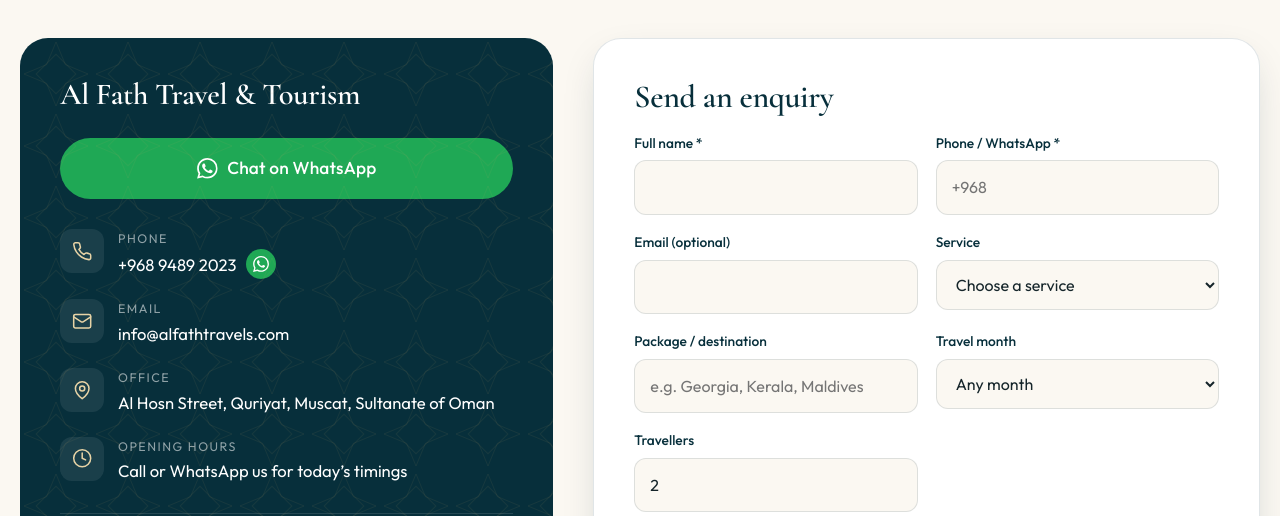
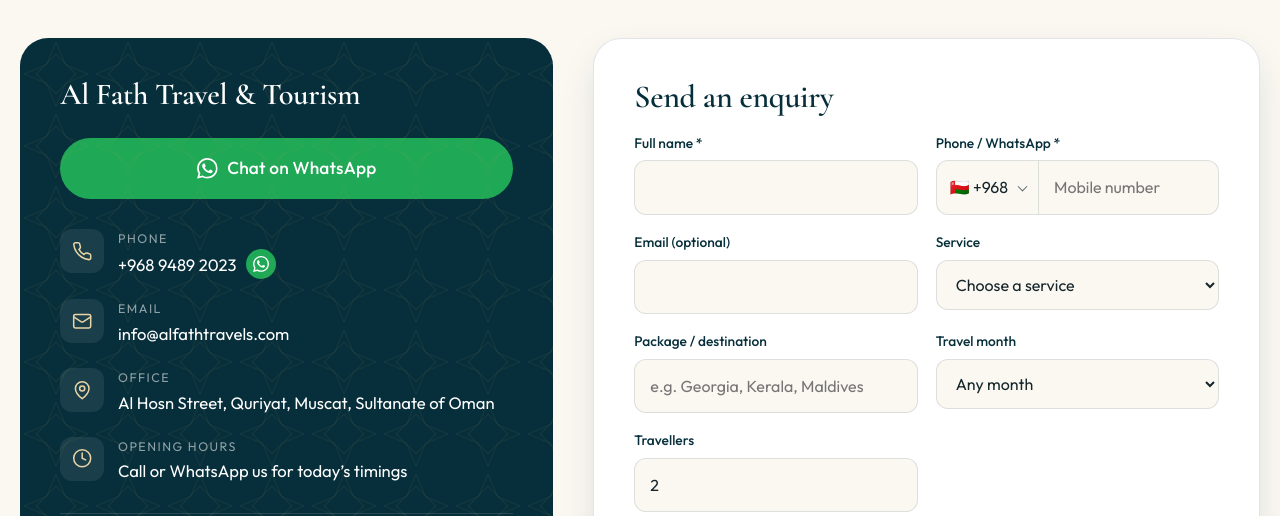
Before and after one commit to rashidmohmednk-ai/alfath-travels, a plain HTML site: page index.html in a window 1280 px wide. Shown: the part 11100-11616 px from the top of the page. Drawn offline with nearby package versions, Linux system fonts and the light colour scheme.

Commit message:
Add country code selector to phone fields
Phone fields in the enquiry and medical forms now have a dropdown with
all country dialling codes (Oman pre-selected, GCC and India listed
first). Country names follow the page language, and the submitted phone
number includes the selected code.

Co-Authored-By: Claude Opus 5.5 <noreply@anthropic.com>
Claude-Session: https://claude.ai/code/session_01RKHXH4zVi7pfB55WxFspAF

```diff
--- /dev/null
+++ b/countries.js
@@ -0,0 +1,36 @@
+/* ==========================================================================
+   countries.js — international dialling codes for the phone fields.
+   [ISO country code, dialling code]. Country names are shown in English or
+   Arabic automatically by the browser (Intl.DisplayNames).
+   TOP = countries listed first (edit freely). DEFAULT = pre-selected country.
+   ========================================================================== */
+window.COUNTRY_CODES = {
+  DEFAULT: "OM",
+  TOP: ["OM", "AE", "SA", "QA", "KW", "BH", "IN", "PK", "BD", "LK", "EG", "GB"],
+  LIST: [
+    ["AF","93"],["AL","355"],["DZ","213"],["AS","1684"],["AD","376"],["AO","244"],["AI","1264"],["AG","1268"],["AR","54"],["AM","374"],
+    ["AW","297"],["AU","61"],["AT","43"],["AZ","994"],["BS","1242"],["BH","973"],["BD","880"],["BB","1246"],["BY","375"],["BE","32"],
+    ["BZ","501"],["BJ","229"],["BM","1441"],["BT","975"],["BO","591"],["BA","387"],["BW","267"],["BR","55"],["IO","246"],["VG","1284"],
+    ["BN","673"],["BG","359"],["BF","226"],["BI","257"],["KH","855"],["CM","237"],["CA","1"],["CV","238"],["KY","1345"],["CF","236"],
+    ["TD","235"],["CL","56"],["CN","86"],["CO","57"],["KM","269"],["CG","242"],["CD","243"],["CK","682"],["CR","506"],["CI","225"],
+    ["HR","385"],["CU","53"],["CW","599"],["CY","357"],["CZ","420"],["DK","45"],["DJ","253"],["DM","1767"],["DO","1809"],["EC","593"],
+    ["EG","20"],["SV","503"],["GQ","240"],["ER","291"],["EE","372"],["SZ","268"],["ET","251"],["FK","500"],["FO","298"],["FJ","679"],
+    ["FI","358"],["FR","33"],["GF","594"],["PF","689"],["GA","241"],["GM","220"],["GE","995"],["DE","49"],["GH","233"],["GI","350"],
+    ["GR","30"],["GL","299"],["GD","1473"],["GP","590"],["GU","1671"],["GT","502"],["GG","44"],["GN","224"],["GW","245"],["GY","592"],
+    ["HT","509"],["HN","504"],["HK","852"],["HU","36"],["IS","354"],["IN","91"],["ID","62"],["IR","98"],["IQ","964"],["IE","353"],
+    ["IM","44"],["IT","39"],["JM","1876"],["JP","81"],["JE","44"],["JO","962"],["KZ","7"],["KE","254"],["KI","686"],["XK","383"],
+    ["KW","965"],["KG","996"],["LA","856"],["LV","371"],["LB","961"],["LS","266"],["LR","231"],["LY","218"],["LI","423"],["LT","370"],
+    ["LU","352"],["MO","853"],["MG","261"],["MW","265"],["MY","60"],["MV","960"],["ML","223"],["MT","356"],["MH","692"],["MQ","596"],
+    ["MR","222"],["MU","230"],["YT","262"],["MX","52"],["FM","691"],["MD","373"],["MC","377"],["MN","976"],["ME","382"],["MS","1664"],
+    ["MA","212"],["MZ","258"],["MM","95"],["NA","264"],["NR","674"],["NP","977"],["NL","31"],["NC","687"],["NZ","64"],["NI","505"],
+    ["NE","227"],["NG","234"],["NU","683"],["KP","850"],["MK","389"],["MP","1670"],["NO","47"],["OM","968"],["PK","92"],["PW","680"],
+    ["PS","970"],["PA","507"],["PG","675"],["PY","595"],["PE","51"],["PH","63"],["PL","48"],["PT","351"],["PR","1787"],["QA","974"],
+    ["RE","262"],["RO","40"],["RU","7"],["RW","250"],["BL","590"],["SH","290"],["KN","1869"],["LC","1758"],["MF","590"],["PM","508"],
+    ["VC","1784"],["WS","685"],["SM","378"],["ST","239"],["SA","966"],["SN","221"],["RS","381"],["SC","248"],["SL","232"],["SG","65"],
+    ["SX","1721"],["SK","421"],["SI","386"],["SB","677"],["SO","252"],["ZA","27"],["KR","82"],["SS","211"],["ES","34"],["LK","94"],
+    ["SD","249"],["SR","597"],["SE","46"],["CH","41"],["SY","963"],["TW","886"],["TJ","992"],["TZ","255"],["TH","66"],["TL","670"],
+    ["TG","228"],["TK","690"],["TO","676"],["TT","1868"],["TN","216"],["TR","90"],["TM","993"],["TC","1649"],["TV","688"],["VI","1340"],
+    ["UG","256"],["UA","380"],["AE","971"],["GB","44"],["US","1"],["UY","598"],["UZ","998"],["VU","678"],["VA","379"],["VE","58"],
+    ["VN","84"],["WF","681"],["YE","967"],["ZM","260"],["ZW","263"]
+  ]
+};
--- a/i18n.js
+++ b/i18n.js
@@ -172,6 +172,10 @@ window.I18N = {
     "f.name": "Full name",
     "f.phone": "Phone / WhatsApp",
     "f.email": "Email (optional)",
+    "f.cc": "Country code",
+    "f.ccTop": "Most used",
+    "f.ccAll": "All countries",
+    "f.phonePh": "Mobile number",
     "f.service": "Service",
     "f.package": "Package / destination",
     "f.packagePh": "e.g. Georgia, Kerala, Maldives",
@@ -401,6 +405,10 @@ window.I18N = {
     "f.name": "الاسم الكامل",
     "f.phone": "الهاتف / واتساب",
     "f.email": "البريد الإلكتروني (اختياري)",
+    "f.cc": "رمز الدولة",
+    "f.ccTop": "الأكثر استخداماً",
+    "f.ccAll": "جميع الدول",
+    "f.phonePh": "رقم الجوال",
     "f.service": "الخدمة",
     "f.package": "البرنامج / الوجهة",
     "f.packagePh": "مثال: جورجيا، كيرلا، المالديف",
--- a/index.html
+++ b/index.html
@@ -459,7 +459,7 @@
             <input type="text" name="_honey" class="hp" tabindex="-1" autocomplete="off" aria-hidden="true">
             <div class="form-grid">
               <div class="field"><label for="f-name"><span data-i18n="f.name">Full name</span> *</label><input id="f-name" name="name" required autocomplete="name"></div>
-              <div class="field"><label for="f-phone"><span data-i18n="f.phone">Phone / WhatsApp</span> *</label><input id="f-phone" name="phone" type="tel" required autocomplete="tel" dir="ltr" placeholder="+968"></div>
+              <div class="field"><label for="f-phone"><span data-i18n="f.phone">Phone / WhatsApp</span> *</label><div class="phone-field" dir="ltr"><span class="cc-wrap"><span class="cc-label" aria-hidden="true"></span><select name="country_code" class="js-cc" data-i18n-aria="f.cc" aria-label="Country code"></select></span><input id="f-phone" name="phone" type="tel" required autocomplete="tel-national" inputmode="tel" data-i18n-ph="f.phonePh" placeholder="Mobile number"></div></div>
               <div class="field"><label for="f-email" data-i18n="f.email">Email (optional)</label><input id="f-email" name="email" type="email" autocomplete="email" dir="ltr"></div>
               <div class="field"><label for="f-service" data-i18n="f.service">Service</label><select id="f-service" name="service"></select></div>
               <div class="field"><label for="f-package" data-i18n="f.package">Package / destination</label><input id="f-package" name="package" data-i18n-ph="f.packagePh" placeholder="e.g. Georgia, Kerala, Maldives"></div>
@@ -557,6 +557,7 @@
 
 <script src="i18n.js"></script>
 <script src="data.js"></script>
+<script src="countries.js"></script>
 <script src="script.js"></script>
 </body>
 </html>
--- a/script.js
+++ b/script.js
@@ -25,6 +25,25 @@
   const img = (key, w, h) => `https://images.unsplash.com/${IMG[key] || key}?auto=format&fit=crop&w=${w}${h ? "&h=" + h : ""}&q=70`;
   const srcset = (key, ws, ratio) => ws.map((w) => `${img(key, w, ratio ? Math.round(w * ratio) : 0)} ${w}w`).join(", ");
   const siteName = () => (lang === "ar" ? S.nameAr : S.name);
+
+  /* ---------- Country codes (phone fields) ---------- */
+  const CC = window.COUNTRY_CODES;
+  const flag = (iso) => iso.replace(/./g, (c) => String.fromCodePoint(127397 + c.charCodeAt(0)));
+  function fillCC(sel) {
+    if (!sel || !CC) return;
+    let names; try { names = new Intl.DisplayNames([lang], { type: "region" }); } catch (e) { names = null; }
+    const nm = (iso) => { try { return (names && names.of(iso)) || iso; } catch (e) { return iso; } };
+    const opt = ([iso, code]) => `<option value="${iso}" data-code="+${code}">${flag(iso)} ${esc(nm(iso))} (+${code})</option>`;
+    const byIso = Object.fromEntries(CC.LIST.map((r) => [r[0], r]));
+    const top = CC.TOP.filter((i) => byIso[i]).map((i) => byIso[i]);
+    const all = CC.LIST.slice().sort((a, b) => nm(a[0]).localeCompare(nm(b[0]), lang));
+    const cur = sel.value || CC.DEFAULT;
+    sel.innerHTML = `<optgroup label="${esc(t("f.ccTop"))}">${top.map(opt).join("")}</optgroup><optgroup label="${esc(t("f.ccAll"))}">${all.map(opt).join("")}</optgroup>`;
+    sel.value = cur;
+    const upd = () => { const o = sel.selectedOptions[0]; sel.previousElementSibling.textContent = o ? flag(sel.value) + " " + o.dataset.code : ""; };
+    if (!sel.dataset.bound) { sel.addEventListener("change", upd); sel.dataset.bound = "1"; }
+    upd();
+  }
 
   /* ---------- WhatsApp ---------- */
   function waLink(ctx) {
@@ -79,6 +98,8 @@
     const svcSel = $("#f-service"), cur = svcSel.value;
     svcSel.innerHTML = `<option value="">${esc(t("f.selectService"))}</option>` + window.SERVICES.map((s) => `<option value="${s.id}">${esc(L(s.title))}</option>`).join("");
     svcSel.value = cur;
+
+    $$(".js-cc").forEach(fillCC);
 
     // destinations datalist
     const dests = new Set();
@@ -253,7 +274,7 @@
           <div class="form-grid">
             <div class="field"><label for="m-name">${esc(t("med.patient"))} *</label><input id="m-name" name="patient_name" required></div>
             <div class="field"><label for="m-age">${esc(t("med.age"))}</label><input id="m-age" name="patient_age" type="number" min="0" max="120" inputmode="numeric"></div>
-            <div class="field"><label for="m-phone">${esc(t("f.phone"))} *</label><input id="m-phone" name="phone" type="tel" required dir="ltr" placeholder="+968" autocomplete="tel"></div>
+            <div class="field"><label for="m-phone">${esc(t("f.phone"))} *</label><div class="phone-field" dir="ltr"><span class="cc-wrap"><span class="cc-label" aria-hidden="true"></span><select name="country_code" class="js-cc" aria-label="${esc(t("f.cc"))}"></select></span><input id="m-phone" name="phone" type="tel" required autocomplete="tel-national" inputmode="tel" placeholder="${esc(t("f.phonePh"))}"></div></div>
             <div class="field"><label for="m-email">${esc(t("f.email"))}</label><input id="m-email" name="email" type="email" dir="ltr" autocomplete="email"></div>
             <div class="field full"><label for="m-cond">${esc(t("med.condition"))} *</label><textarea id="m-cond" name="condition" required style="min-height:90px"></textarea></div>
             <div class="field"><label for="m-city">${esc(t("med.city"))}</label><select id="m-city" name="preferred_city"><option value="">${esc(t("med.cityAny"))}</option>${cities.map((c) => `<option value="${esc(c[0])}">${esc(L(c))}</option>`).join("")}</select></div>
@@ -268,6 +289,7 @@
         </form>
       </div>`, true);
     const f = $("#medForm");
+    fillCC($(".js-cc", f));
     f.addEventListener("submit", (e) => submitForm(e, f, "medical"));
   }
 
@@ -402,6 +424,12 @@
     $$("[aria-invalid]", form).forEach((el) => el.removeAttribute("aria-invalid"));
 
     const data = new FormData(form);
+    const ccSel = $(".js-cc", form);
+    if (ccSel) {
+      const o = ccSel.selectedOptions[0], num = String(data.get("phone") || "").trim();
+      data.set("phone", num.startsWith("+") ? num : `${o ? o.dataset.code : ""} ${num.replace(/^0+/, "")}`.trim());
+      data.delete("country_code");
+    }
     const who = data.get("name") || data.get("patient_name") || "";
     let label;
     if (kind === "medical") label = "Medical tourism" + (data.get("programme") ? " – " + data.get("programme") : "");
@@ -437,7 +465,7 @@
       const json = await res.json().catch(() => ({}));
       if (!res.ok || String(json.success) === "false") throw new Error(json.message || "Failed");
       msg.className = "form-msg ok"; msg.textContent = t("f.ok");
-      form.reset(); applyText();
+      form.reset(); $$(".js-cc", form).forEach((x) => (x.value = CC.DEFAULT)); applyText();
     } catch (err) {
       const body = Array.from(data.entries()).filter(([k]) => !k.startsWith("_")).map(([k, v]) => `${k}: ${v}`).join("\n");
       msg.className = "form-msg err";
--- a/style.css
+++ b/style.css
@@ -458,6 +458,13 @@ html[lang="ar"] .ct-list small { letter-spacing: 0; font-size: .88rem; }
   transition: border-color .3s, box-shadow .3s, background .3s; font-size: 1rem;
 }
 .field textarea { min-height: 120px; resize: vertical; }
+.phone-field { display: flex; border: 1.5px solid var(--line); border-radius: 12px; background: var(--ivory); transition: border-color .3s, box-shadow .3s, background .3s; }
+.phone-field:focus-within { border-color: var(--teal); background: #fff; box-shadow: 0 0 0 4px rgba(14, 116, 142, .12); }
+.field .phone-field input { border: 0; background: transparent; box-shadow: none; min-width: 0; flex: 1; text-align: left; }
+.cc-wrap { position: relative; flex: none; display: flex; align-items: center; border-right: 1.5px solid var(--line); }
+.cc-label { display: flex; align-items: center; gap: 6px; padding: 0 30px 0 13px; white-space: nowrap; font-size: 1rem; color: var(--ink); }
+.cc-wrap::after { content: ""; position: absolute; right: 12px; top: 50%; width: 7px; height: 7px; border-right: 1.5px solid var(--muted); border-bottom: 1.5px solid var(--muted); transform: translateY(-70%) rotate(45deg); pointer-events: none; }
+.field .cc-wrap select { position: absolute; inset: 0; width: 100%; height: 100%; opacity: 0; cursor: pointer; padding: 0; border: 0; }
 .field input:focus, .field select:focus, .field textarea:focus { outline: none; border-color: var(--teal); background: #fff; box-shadow: 0 0 0 4px rgba(14, 116, 142, .12); }
 .field input[type="file"] { padding: 10px; font-size: .9rem; }
 .check { display: flex; align-items: center; gap: 10px; font-size: .95rem; color: var(--ink); }
@@ -644,3 +651,5 @@ html[dir="rtl"] .modal-close { margin: 14px 0 -60px 14px; }
   .chips-track { animation: none; overflow-x: auto; width: auto; }
   .chips { overflow-x: auto; }
 }
+.field .phone-field input:focus { border: 0; background: transparent; box-shadow: none; }
+.cc-label, .phone-field input { direction: ltr; unicode-bidi: isolate; }
```
Also changed, not shown: 1 other file.
